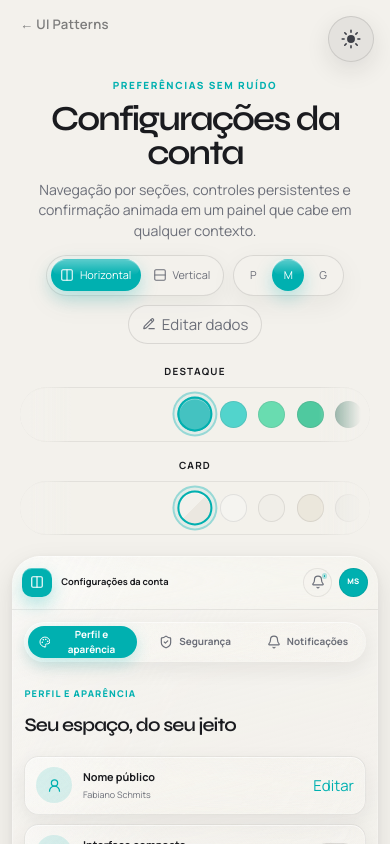
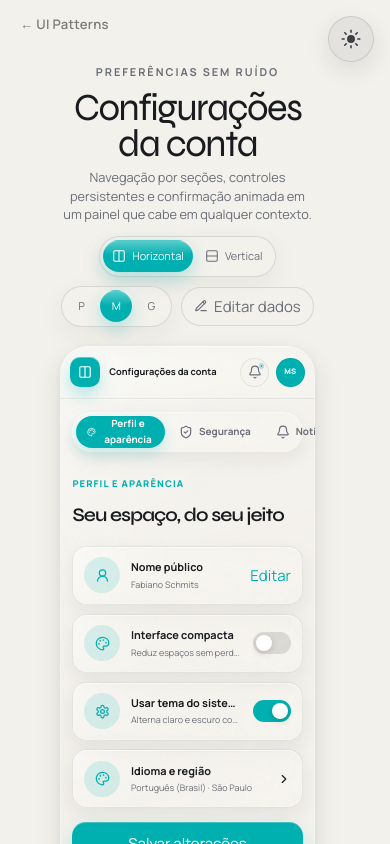
Before and after one commit to fabianoschmits/ui-patterns, a Next.js app: page /patterns/account-settings in a window 390 px wide. Built offline with nearby package versions, Linux system fonts and the light colour scheme.

Commit message:
align utility pages with menu showcase layout

```diff
--- a/src/patterns/utilities/shared/utility-showcase.css
+++ b/src/patterns/utilities/shared/utility-showcase.css
@@ -13,17 +13,37 @@
   --utility-danger: #c65f62;
   position: relative;
   isolation: isolate;
-  display: flex;
-  flex-direction: column;
+  display: block;
   width: 100%;
+  height: 100%;
   min-height: 100%;
-  overflow-x: hidden;
-  overflow-y: auto;
-  overscroll-behavior-y: contain;
-  -webkit-overflow-scrolling: touch;
+  overflow: hidden;
   background: transparent;
   color: var(--utility-ink);
   font-family: var(--font-ui);
+}
+
+.utility-show-body {
+  position: relative;
+  z-index: 1;
+  display: flex;
+  width: 100%;
+  height: 100%;
+  min-height: 100%;
+  max-height: 100%;
+  flex-direction: column;
+  align-items: center;
+  gap: 0.85rem;
+  padding:
+    max(4.5rem, calc(env(safe-area-inset-top) + 3.75rem))
+    max(4.25rem, calc(env(safe-area-inset-right) + 3.5rem))
+    max(2rem, calc(env(safe-area-inset-bottom) + 1.5rem))
+    max(4.25rem, calc(env(safe-area-inset-left) + 3.5rem));
+  overflow-x: hidden;
+  overflow-y: auto;
+  overscroll-behavior: contain;
+  -webkit-overflow-scrolling: touch;
+  scrollbar-gutter: stable;
 }
 
 html[data-theme="dark"] .utility-show {
@@ -50,40 +70,47 @@ html[data-theme="dark"] .utility-show {
   color: inherit;
 }
 
-.utility-show-head {
+.utility-show-top {
   position: relative;
   z-index: 4;
   display: flex;
-  width: min(100%, 34rem);
-  margin: 0 auto;
-  padding: clamp(4.3rem, 8vw, 5.4rem) max(1.25rem, 4vw) 0.8rem;
+  width: 100%;
+  max-width: 34rem;
+  flex: 0 0 auto;
   flex-direction: column;
   align-items: center;
-  justify-content: center;
-  gap: 0.85rem;
+  gap: 0.75rem;
   text-align: center;
 }
 
-.utility-heading > span {
-  color: var(--utility-accent);
-  font-size: 0.62rem;
-  font-weight: 720;
-  letter-spacing: 0.16em;
+.utility-show-head {
+  display: flex;
+  width: 100%;
+  max-width: 28rem;
+  flex-direction: column;
+  align-items: center;
+  text-align: center;
+}
+
+.utility-show-head > span {
+  color: var(--utility-muted);
+  font-size: 0.68rem;
+  font-weight: 650;
+  letter-spacing: 0.18em;
   text-transform: uppercase;
 }
 
-.utility-heading h1 {
-  margin: 0.42rem 0 0;
+.utility-show-head h1 {
+  margin: 0.55rem 0 0.35rem;
   font-family: var(--font-editorial);
   font-size: clamp(2rem, 7vw, 3.4rem);
-  font-weight: 520;
-  letter-spacing: -0.055em;
-  line-height: 0.96;
+  letter-spacing: -0.04em;
+  line-height: 0.95;
 }
 
-.utility-heading p {
-  max-width: 34rem;
-  margin: 0.65rem 0 0;
+.utility-show-head p {
+  max-width: 26rem;
+  margin: 0;
   color: var(--utility-muted);
   font-size: 0.88rem;
   line-height: 1.45;
@@ -191,17 +218,18 @@ html[data-theme="dark"] .utility-show {
   position: relative;
   z-index: 2;
   display: grid;
-  flex: 0 0 auto;
-  min-height: max-content;
+  min-width: 0;
   width: 100%;
-  padding: 1.15rem max(0.75rem, 2vw) 3rem;
+  flex: 1 0 auto;
+  min-height: min(42vh, 22rem);
+  padding: 1rem 0;
   place-items: center;
 }
 
 .utility-card {
   position: relative;
   isolation: isolate;
-  max-width: calc(100vw - 2rem);
+  max-width: 100%;
   max-height: calc(100svh - 2rem);
   overflow: hidden;
   border: 0;
@@ -958,18 +986,21 @@ html[data-theme="dark"] .utility-glass-rim {
 
 .utility-show.is-compact {
   min-height: 100%;
-  grid-template-rows: 1fr;
 }
 
 .utility-palette {
   position: relative;
   z-index: 3;
-  display: grid;
-  width: min(100%, 52rem);
-  grid-template-columns: repeat(2, minmax(0, 1fr));
+  display: flex;
+  width: 100%;
+  max-width: 34rem;
+  flex: 0 0 auto;
+  flex-direction: column;
+  align-items: center;
   gap: 1rem;
-  margin: 0 auto;
-  padding: 0.45rem max(1.25rem, 4vw) 1rem;
+  margin-top: 1.25rem;
+  padding-top: 0.75rem;
+  padding-bottom: 1.5rem;
 }
 
 .utility-palette .menu-show-roulette-frame {
@@ -982,6 +1013,10 @@ html[data-theme="dark"] .utility-glass-rim {
   padding: 0.55rem;
 }
 
+.utility-show.is-compact .utility-show-body {
+  padding: 0;
+}
+
 .utility-show.is-compact .utility-card {
   width: min(100%, 22rem) !important;
   height: min(100%, 14rem) !important;
@@ -989,21 +1024,22 @@ html[data-theme="dark"] .utility-glass-rim {
 }
 
 @media (max-width: 720px) {
-  .utility-show-head {
-    padding-top: 4.5rem;
-    flex-direction: column;
-    align-items: center;
-    text-align: center;
+  .utility-show-body {
+    gap: 0.7rem;
+    padding:
+      max(4rem, calc(env(safe-area-inset-top) + 3.35rem))
+      max(3.75rem, calc(env(safe-area-inset-right) + 3rem))
+      max(2.25rem, calc(env(safe-area-inset-bottom) + 1.75rem))
+      max(3.75rem, calc(env(safe-area-inset-left) + 3rem));
   }
 
-  .utility-heading p { margin-inline: auto; }
   .utility-controls { justify-content: center; }
   .utility-palette {
-    width: min(100%, 28rem);
-    grid-template-columns: minmax(0, 1fr);
-    padding-bottom: 0.8rem;
+    margin-top: 1.75rem;
+    padding-top: 1rem;
+    padding-bottom: 2.5rem;
   }
-  .utility-stage { padding-top: 0.5rem; }
+  .utility-stage { min-height: min(38vh, 18rem); padding-block: 0.5rem; }
 
   .utility-appbar { grid-template-columns: minmax(0, 1fr) auto; }
   .utility-appsearch,
@@ -1012,26 +1048,28 @@ html[data-theme="dark"] .utility-glass-rim {
   .utility-card.is-horizontal.is-small,
   .utility-card.is-horizontal.is-medium,
   .utility-card.is-horizontal.is-large {
-    width: calc(100vw - 1.5rem);
+    width: 100%;
   }
 
+  .utility-card.is-vertical.is-small,
+  .utility-card.is-vertical.is-medium,
   .utility-card.is-vertical.is-large {
-    width: min(31rem, calc(100vw - 1.5rem));
+    width: 100%;
   }
 }
 
 @media (max-width: 480px) {
-  .utility-show-head { padding-inline: 1rem; }
-  .utility-heading h1 { font-size: 2.2rem; }
+  .utility-show-head h1 { font-size: clamp(1.75rem, 11vw, 2.4rem); }
+  .utility-show-head p { font-size: 0.8rem; }
   .utility-segment button { padding-inline: 0.58rem; }
-  .utility-card { max-width: calc(100vw - 1rem); }
+  .utility-card { max-width: 100%; }
   .utility-card.is-horizontal .utility-view.u-split { grid-template-columns: minmax(0, 1fr); }
   .utility-card.is-horizontal .u-aside,
   .utility-card.is-horizontal .u-main { padding: 0.78rem; }
   .utility-card.is-horizontal .u-aside .u-copy,
   .utility-card.is-horizontal .u-aside-copy { display: none; }
   .utility-card.is-horizontal .u-title { font-size: 1.28rem; }
-  .utility-card.is-horizontal.is-small { width: calc(100vw - 1rem); }
+  .utility-card.is-horizontal.is-small { width: 100%; }
   .utility-card.is-horizontal.is-small { height: 30rem; }
   .utility-card.is-horizontal.is-medium { height: 38rem; }
   .utility-card.is-horizontal.is-large { height: 44rem; }
--- a/src/patterns/utilities/shared/utility-showcase.tsx
+++ b/src/patterns/utilities/shared/utility-showcase.tsx
@@ -125,15 +125,16 @@ export function UtilityShowcase({
         "--menu-surface": resolvedSurface,
       } as CSSProperties}
     >
+      <div className="utility-show-body">
         {!compact ? (
+          <div className="utility-show-top">
             <header className="utility-show-head">
-          <div className="utility-heading">
               <span>{eyebrow}</span>
               <motion.h1 layout transition={utilitySpring}>
                 {title}
               </motion.h1>
               <p>{description}</p>
-          </div>
+            </header>
 
             <LayoutGroup id={`utility-controls-${uid}`}>
             <div className="utility-controls" aria-label="Variações do componente">
@@ -213,25 +214,6 @@ export function UtilityShowcase({
               </motion.button>
             </div>
             </LayoutGroup>
-        </header>
-      ) : null}
-
-      {!compact ? (
-        <div className="utility-palette">
-          <ColorRoulette
-            label="Destaque"
-            options={MENU_ACCENTS}
-            value={activeAccent}
-            onChange={setActiveAccent}
-            draggable
-          />
-          <ColorRoulette
-            label="Card"
-            options={MENU_SURFACES}
-            value={activeSurface}
-            onChange={setActiveSurface}
-            draggable
-          />
           </div>
         ) : null}
 
@@ -340,6 +322,26 @@ export function UtilityShowcase({
           </motion.section>
         </LayoutGroup>
         </main>
+
+        {!compact ? (
+          <div className="utility-palette">
+            <ColorRoulette
+              label="Destaque"
+              options={MENU_ACCENTS}
+              value={activeAccent}
+              onChange={setActiveAccent}
+              draggable
+            />
+            <ColorRoulette
+              label="Componente"
+              options={MENU_SURFACES}
+              value={activeSurface}
+              onChange={setActiveSurface}
+              draggable
+            />
+          </div>
+        ) : null}
+      </div>
     </div>
   );
 }
```
Lines whose indentation alone changed are shown as unchanged.
